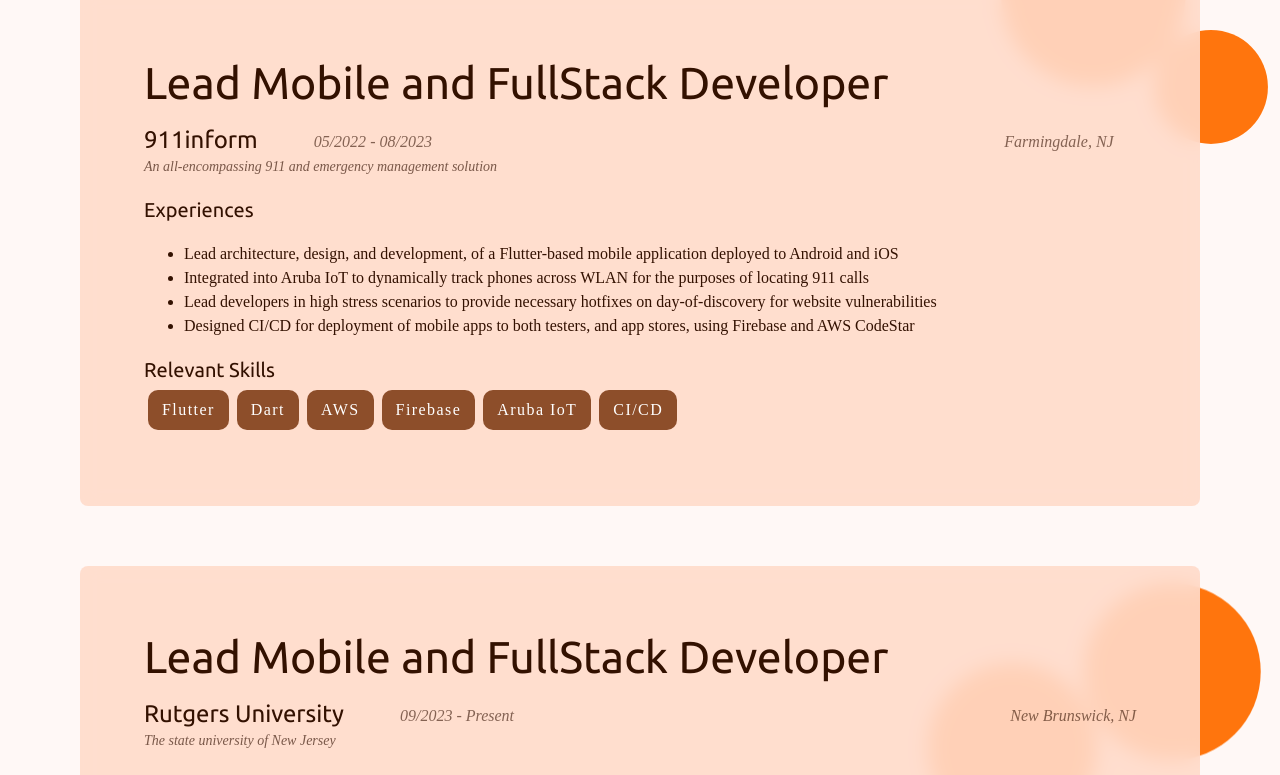
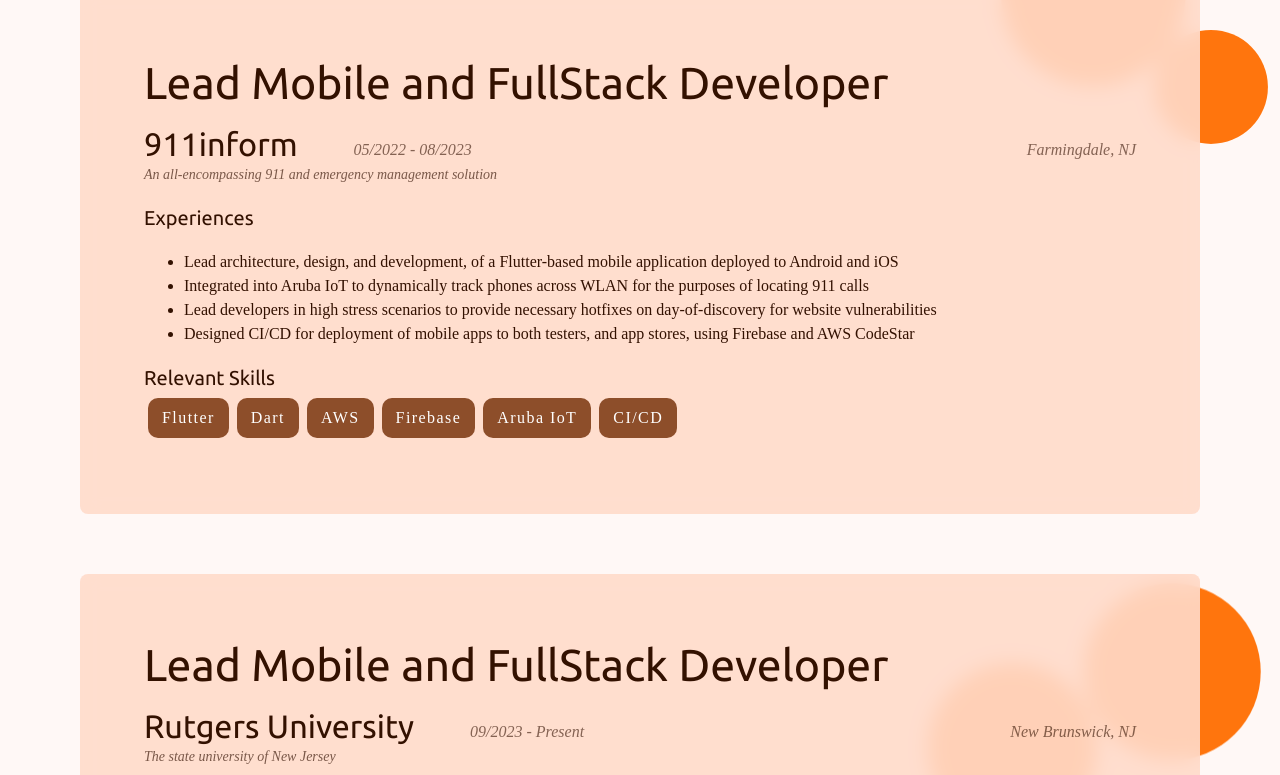
Before and after one commit to john-cinquegrana/ReactPersonalSite, a React (Vite) app: page / in a window 1280 px wide. Shown: the part 1353-2128 px from the top of the page. Built offline with nearby package versions, Linux system fonts and the light colour scheme.

Commit message:
Company name size was increased

```diff
--- a/src/components/cards/WorkExperience.tsx
+++ b/src/components/cards/WorkExperience.tsx
@@ -63,7 +63,7 @@
 					}}
 				>
 					<Typography
-						variant='h5'
+						variant='h4'
 						paddingRight={{
 							xl: 10,
 							lg: 7,
```
